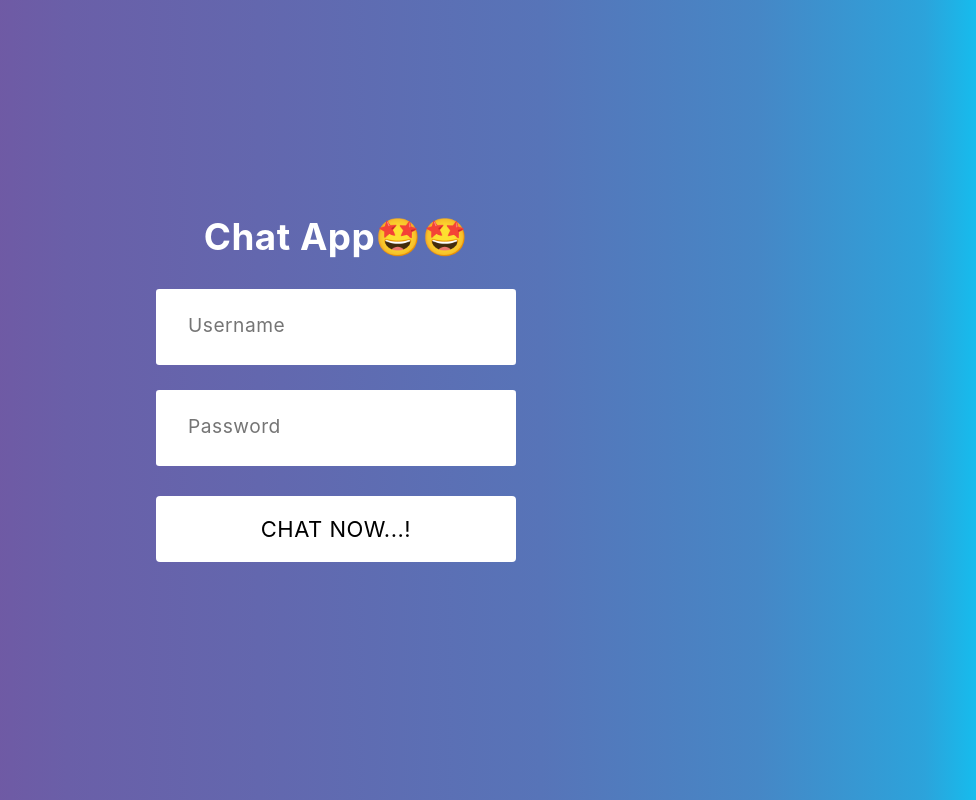
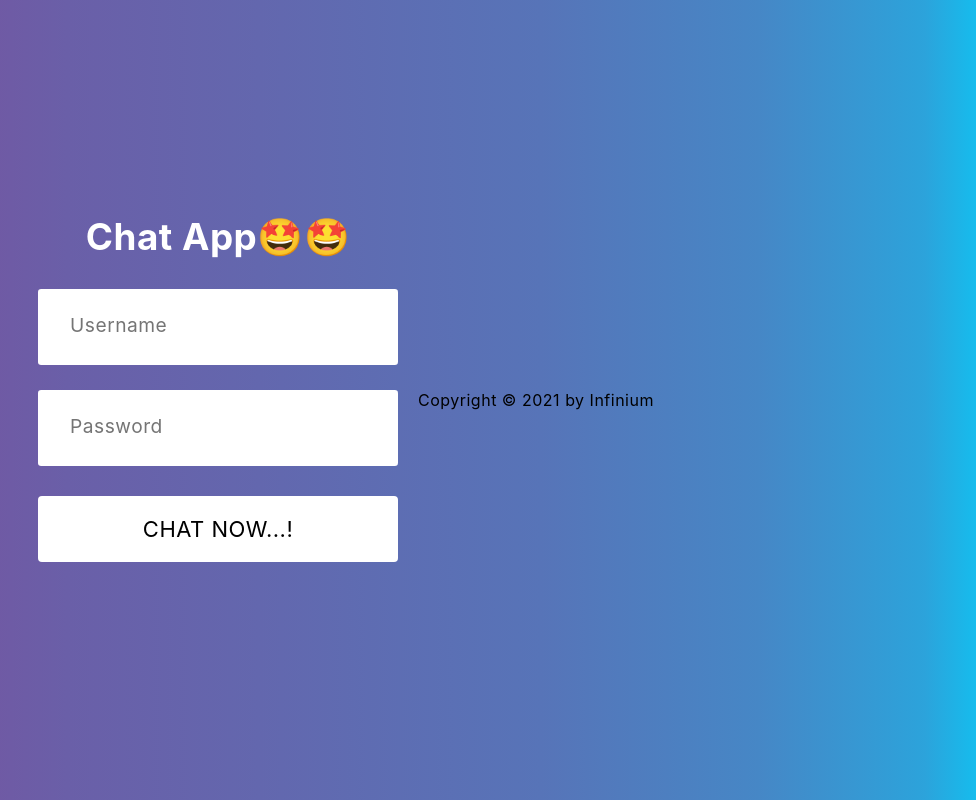
Before and after one commit to akash-10-23/chat-app, a React (Create React App) app: page / in a window 1280 px wide. Shown: the whole page, without its empty margins (304-1280 px from the left). Built offline with nearby package versions, Linux system fonts and the light colour scheme.

Commit message:
Add footer

```diff
--- a/src/components/Login.jsx
+++ b/src/components/Login.jsx
@@ -28,6 +28,7 @@ function Login(){
 
     }
 
+    const year = new Date().getFullYear();
     return (
         <div className="wrapper">
           <div className="form">
@@ -54,6 +55,10 @@ function Login(){
 
             <h1 className="error">{error}</h1>
           </div>
+
+          <footer>
+            <p>Copyright © {year} by Infinium</p>
+          </footer>
         </div>
 
       );
```
